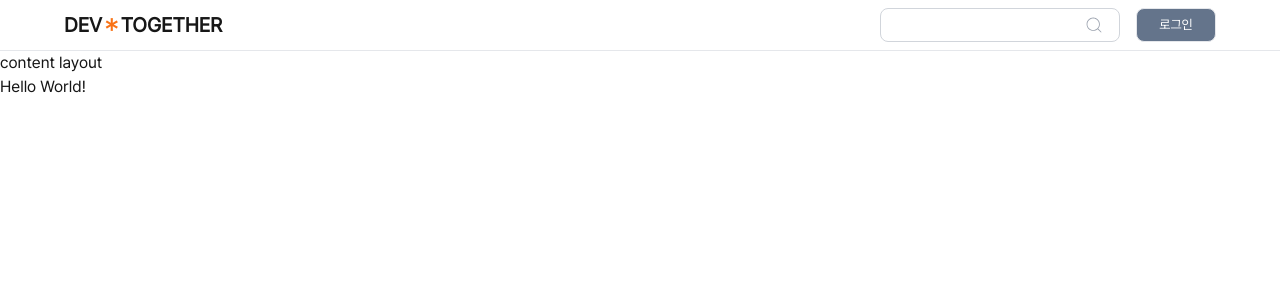
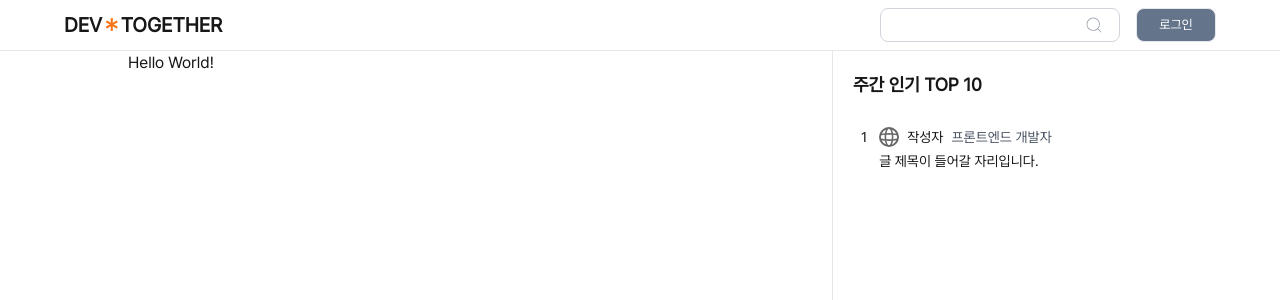
Before and after one commit to sujinlee0202/next-community, a Next.js app: page / in a window 1280 px wide. Shown: the top 300 px of the page. Built offline with nearby package versions, Linux system fonts and the light colour scheme.

Commit message:
feat: popular 컴포넌트 UI 추가

```diff
--- a/src/app/(content)/layout.tsx
+++ b/src/app/(content)/layout.tsx
@@ -1,4 +1,5 @@
 import Header from "../components/Header";
+import Popular from "../components/Popular";
 
 type Props = {
   children: React.ReactNode;
@@ -6,9 +7,12 @@ type Props = {
 
 export default function Layout({ children }: Readonly<Props>) {
   return (
-    <main className="font-pretendard">
+    <main className="h-full font-pretendard">
       <Header />
-      <section>content layout {children}</section>
+      <div className="mx-auto flex h-full max-w-5xl">
+        <section className="w-full">{children}</section>
+        <Popular />
+      </div>
     </main>
   );
 }
--- /dev/null
+++ b/src/app/components/Popular.tsx
@@ -0,0 +1,11 @@
+import PopularItem from "./PopularItem";
+
+const Popular = () => {
+  return (
+    <aside className="w-80 shrink-0 border-l pl-5 pt-5">
+      <p className="pb-3 text-lg font-bold">주간 인기 TOP 10</p>
+      <PopularItem />
+    </aside>
+  );
+};
+export default Popular;
--- /dev/null
+++ b/src/app/components/PopularItem.tsx
@@ -0,0 +1,18 @@
+import Image from "next/image";
+
+const PopularItem = () => {
+  return (
+    <button className="flex w-full gap-3 px-2 py-4 text-sm hover:bg-blue-50">
+      <div>1</div>
+      <div className="flex flex-col items-start gap-1">
+        <div className="flex items-center gap-2">
+          <Image src="/globe.svg" alt="profile image" width={20} height={20} />
+          <div>작성자</div>
+          <div className="text-sm text-gray-600">프론트엔드 개발자</div>
+        </div>
+        <div>글 제목이 들어갈 자리입니다.</div>
+      </div>
+    </button>
+  );
+};
+export default PopularItem;
```
